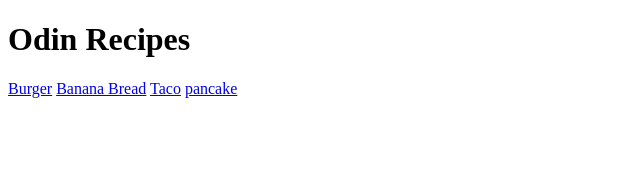
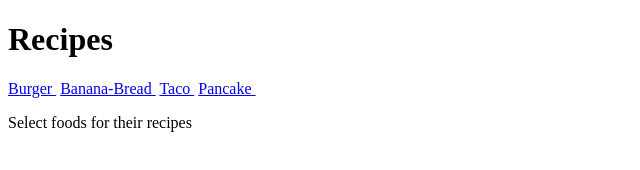
Before and after one commit to joelizzu/odin-recipies, a plain HTML site: page index.html in a window 1280 px wide. Shown: the whole page, without its empty margins (0-640 px from the left). Drawn offline with Linux system fonts and the light colour scheme.

Commit message:
add the top nav to the html

```diff
--- a/index.html
+++ b/index.html
@@ -3,13 +3,19 @@
 <head>
     <meta charset="UTF-8">
     <meta name="viewport" content="width=device-width, initial-scale=1.0">
-    <title>Odin Recipes</title>
+    <title>Recipes</title>
+    <link rel="stylesheet" href="styles.css">
 </head>
-<body>
-    <h1>Odin Recipes</h1>
-    <a href="./recipes/burger.html">Burger</a>
-    <a href="./recipes/bananabread.html">Banana Bread</a>
-    <a href="./recipes/taco.html">Taco</a>
-    <a href="./recipes/pancake.html">pancake</a>
+<body> <div class="menu">
+    <h1>Recipes</h1>
+    <div class="links">
+    <a href="./recipes/burger.html">Burger&nbsp</a>
+    <a href="./recipes/bananabread.html">Banana-Bread&nbsp</a>
+    <a href="./recipes/taco.html">Taco&nbsp</a>
+    <a href="./recipes/pancake.html">Pancake&nbsp</a>
+    </div>
+</div>
+<p class="hero">Select foods for their recipes</p>
+
 </body>
 </html>
```
